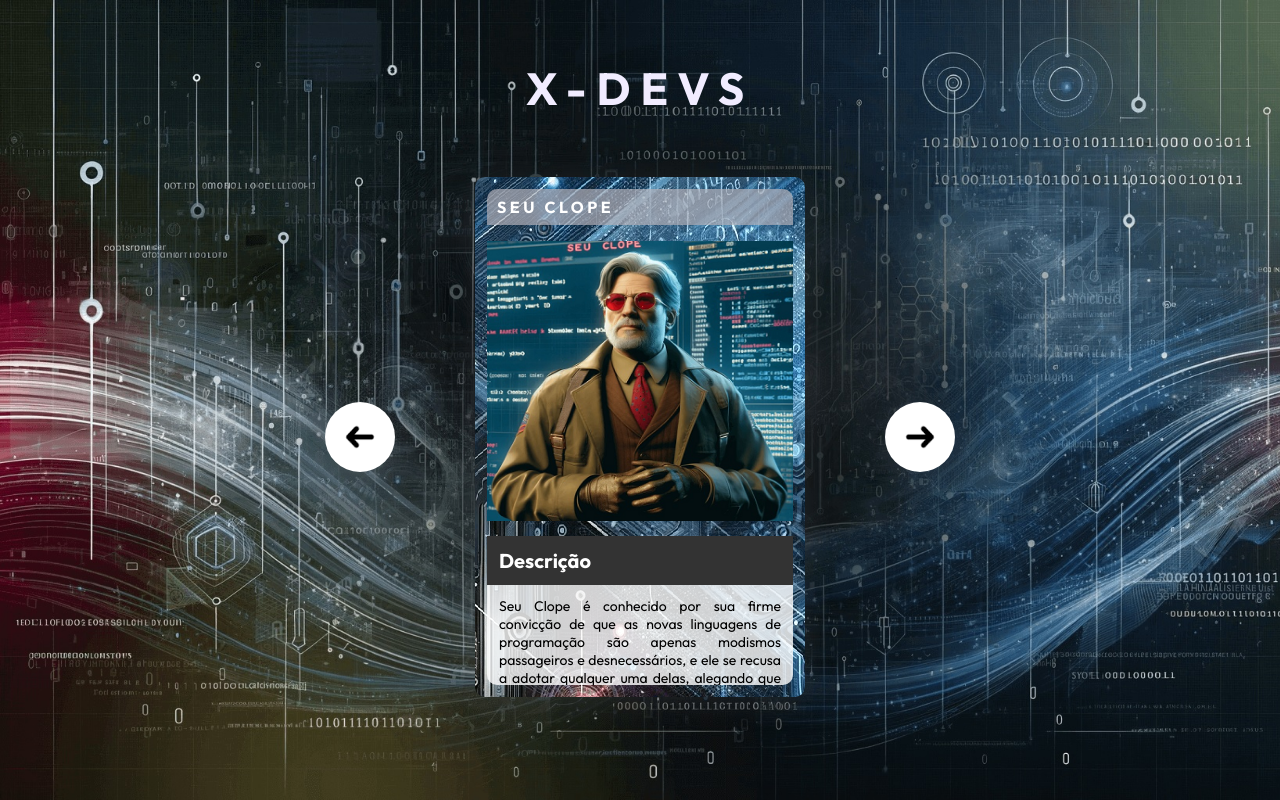
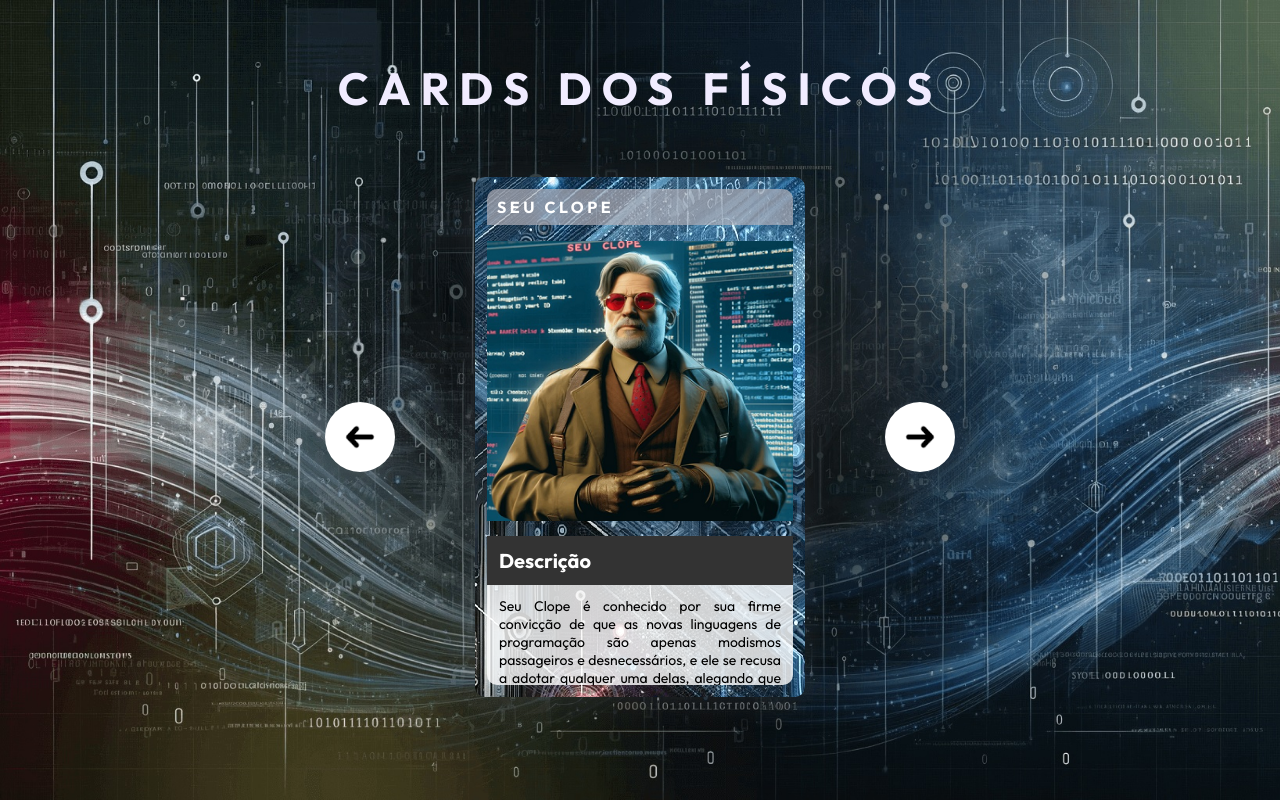
Before and after one commit to gustavohigor6/Cards_dos_fisicos, a plain HTML site: page index.html in a window 1280 px wide. Drawn offline with Linux system fonts and the light colour scheme.

Commit message:
Teste de commit pelo VS Code

```diff
--- a/index.html
+++ b/index.html
@@ -15,7 +15,7 @@
 
 <body>
     <header class="cabecalho">
-        <h1>X-Devs</h1>
+        <h1>Cards dos Físicos</h1>
     </header>
     <main class="personagens-slider">
         <button class="btn-seta btn-voltar" id="btn-voltar">
```
